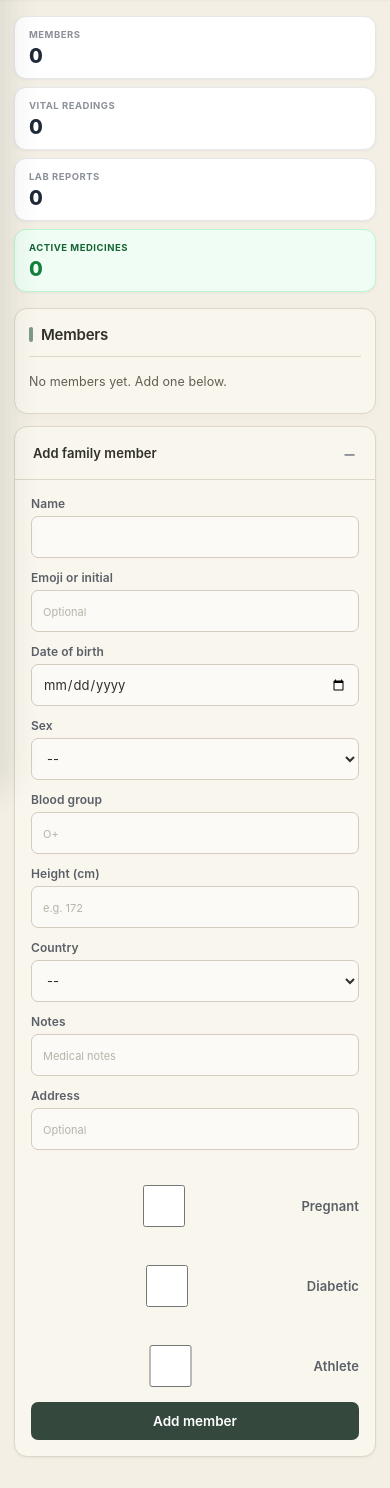
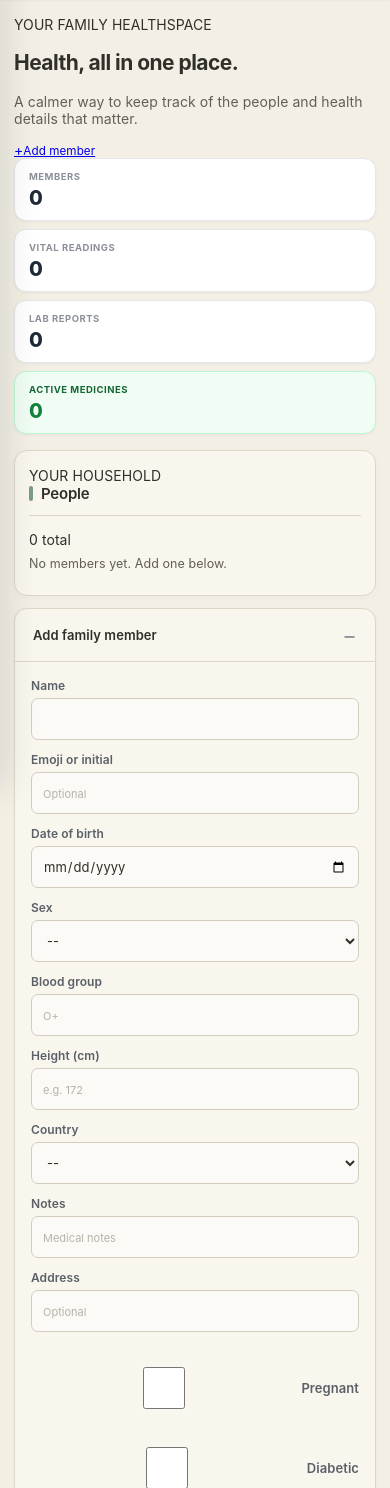
Before and after one commit to AssayFlux/Health-Monitor, a Flask app: page / in a window 390 px wide. Shown: the part 56-1544 px from the top of the page. Run offline with Flask 3, Linux system fonts and the light colour scheme; the visitor is signed in with stand-in values (Sample User, id 1); data that the repository does not hold is empty.

Commit message:
Redesign Health Monitor responsive mobile interface

```diff
--- a/templates/index.html
+++ b/templates/index.html
@@ -5,6 +5,11 @@
 
 {% block body %}
 <div class="v2-page">
+
+  <section class="v2-welcome">
+    <div class="v2-welcome-copy"><span class="v2-eyebrow">YOUR FAMILY HEALTHSPACE</span><h1>Health, all in one place.</h1><p>A calmer way to keep track of the people and health details that matter.</p></div>
+    <a class="v2-welcome-action" href="#add-member" aria-label="Add a family member"><span>+</span><small>Add member</small></a>
+  </section>
 
   <!-- Stats hero -->
   <div class="v2-hero">
@@ -27,8 +32,8 @@
   </div>
 
   <!-- Members -->
-  <div class="v2-card">
-    <h2>Members</h2>
+  <div class="v2-card" id="members">
+    <div class="v2-section-heading"><div><span class="v2-eyebrow">YOUR HOUSEHOLD</span><h2>People</h2></div><span class="v2-section-count">{{ members|length }} total</span></div>
     {% if members %}
     <div class="v2-member-grid">
       {% for m in members %}
@@ -75,7 +80,7 @@
   {% endif %}
 
   <!-- Add member -->
-  <details class="v2-details" {% if not members %}open{% endif %}>
+  <details class="v2-details" id="add-member" {% if not members %}open{% endif %}>
     <summary>Add family member</summary>
     <div class="v2-details-body">
       <form action="{{ url_for('add_member') }}" method="post" class="v2-form">
```
